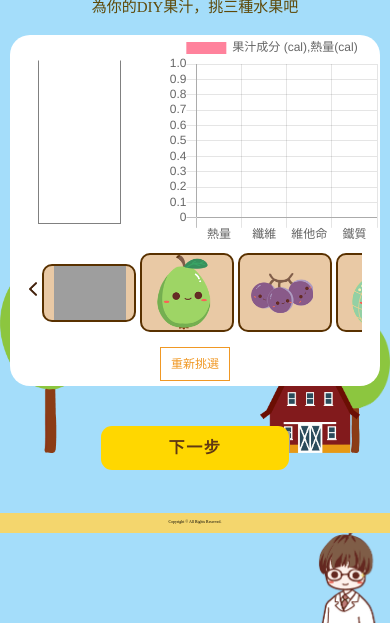
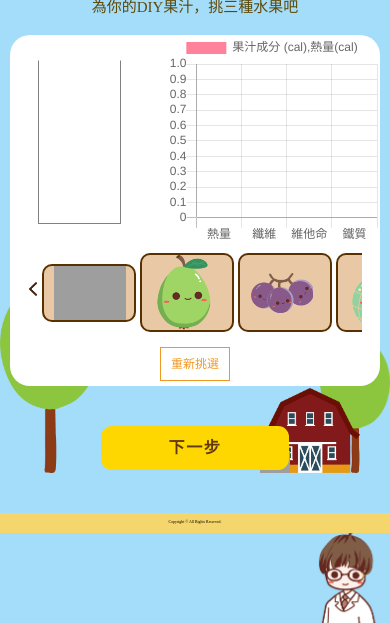
Before and after one commit to cherylHsueh/G4, a PHP site: page /diy.html in a window 390 px wide. Shown: the part 221-844 px from the top of the page. Run offline with PHP 8.4, Linux system fonts and the light colour scheme; some libraries are stand-ins or nearby versions; grey boxes are pictures that could not be loaded.

Commit message:
commit 修改footer

```diff
--- a/css/diy.css
+++ b/css/diy.css
@@ -731,24 +731,24 @@ body {
   .tree1 {
     width: 100px;
     position: absolute;
-    bottom: 20px;
+    bottom: 0;
     z-index: -1; }
   .tree2 {
     width: 30px;
     position: absolute;
-    bottom: 20px;
+    bottom: 0px;
     right: 100px;
     z-index: -1; }
   .tree3 {
     width: 70px;
     position: absolute;
-    bottom: 20px;
+    bottom: 0px;
     right: 0;
     z-index: -2; }
   .house {
     width: 100px;
     position: absolute;
-    bottom: 20px;
+    bottom: 0px;
     right: 30px;
     z-index: -2; }
   .footer_wrapper {
@@ -1064,7 +1064,6 @@ body {
     text-align: center; }
   .tree1 {
     width: 150px;
-    position: absolute;
     bottom: 0;
     z-index: -1; }
   .tree2 {
--- a/sass/diy.scss
+++ b/sass/diy.scss
@@ -183,25 +183,8 @@ body {
       width: 400%;
 
       .diy_pickFruit_picBox {
-        // width: 100px;
         display: inline-block;
 
-        // .fruitnameBox {
-        //   // display: none;
-        //   position: absolute;
-        //   bottom: -20px;
-        //   left: -25px;
-        //   // z-index: -1;
-        //   width: 75px;
-        //   height: 30px;
-        //   border-radius: 10px;
-        //   background-color: rgb(227, 253, 112);
-
-        // }
-      }
-
-      .fruitbgc {
-        // background-color: rgb(119, 73, 21);
       }
     }
   }
@@ -216,20 +199,6 @@ body {
     background-color: rgb(233, 201, 165);
     box-sizing: border-box;
 
-    // &:before{
-    //   content:'';
-    //   position: absolute;
-    //   top: 0;
-    //   left: 0;
-    //   right: 0;
-    //   bottom: 0;
-    //   margin: auto;
-    //   display: inline-block;
-    //   width: 60px;
-    //   height: 60px;
-    //   border-radius: 50%;
-    //   background-color: #bd6308;
-    // }
     .fruiticon {
       position: relative;
       width: 70%;
@@ -244,50 +213,9 @@ body {
     }
   }
 
-  //spotlight
-  // %highlightphone {
-  //   // display: none;
-  //   position: absolute;
-  //   z-index: -1;
-  //   top: -20%;
-  //   left: -20%;
-  //   width: 80%;
-  //   animation: scale .6s;
-  // }
-
-  // @keyframes scale {
-  //   from {
-  //     transform: scale(.6);
-  //     // transform: rotate(0deg);
-  //   }
-
-  //   to {
-  //     transform: scale(1);
-  //     // transform: rotate(360deg);
-  //   }
-  // }
-
   @for $i from 1 through 9 {
     .diy_pickFruit_leftItem#{$i} {
       position: relative;
-      // .fruiticon {
-      //   width: 40%;
-      //   position: relative;
-      //   // z-index: -1;
-      //   cursor: pointer;
-      // }
-
-      // img.highlight {
-      //   @extend %highlightphone;
-      // }
-
-      // img.highlightClick {
-      //   @extend %highlightphone;
-      // }
-
-      // img.highlightUnclick {
-      //   @extend %highlightphone;
-      // }
     }
   }
 
@@ -431,14 +359,14 @@ body {
   .tree1 {
     width: 100px;
     position: absolute;
-    bottom: 20px;
+    bottom: 0;
     z-index: -1;
   }
 
   .tree2 {
     width: 30px;
     position: absolute;
-    bottom: 20px;
+    bottom: 0px;
     right: 100px;
     z-index: -1;
   }
@@ -446,7 +374,7 @@ body {
   .tree3 {
     width: 70px;
     position: absolute;
-    bottom: 20px;
+    bottom: 0px;
     right: 0;
     z-index: -2;
   }
@@ -454,17 +382,11 @@ body {
   .house {
     width: 100px;
     position: absolute;
-    bottom: 20px;
+    bottom: 0px;
     right: 30px;
     z-index: -2;
   }
 
-  //footer
-  // footer{
-  //   width: 100%;
-  //   position: absolute;
-  //   bottom: 0;
-  // }
   .footer_wrapper {
     // position: absolute;
     // bottom: 0;
@@ -496,6 +418,33 @@ body {
 
 
 }
+
+
+
+
+
+
+
+
+
+
+
+
+
+
+
+
+
+
+
+
+
+
+
+
+
+
+
 
 
 
@@ -979,7 +928,7 @@ body {
 
   .tree1 {
     width: 150px;
-    position: absolute;
+    // position: absolute;
     bottom: 0;
     z-index: -1;
   }
```
Also changed, not shown: diy.html (+1 -15 lines).
